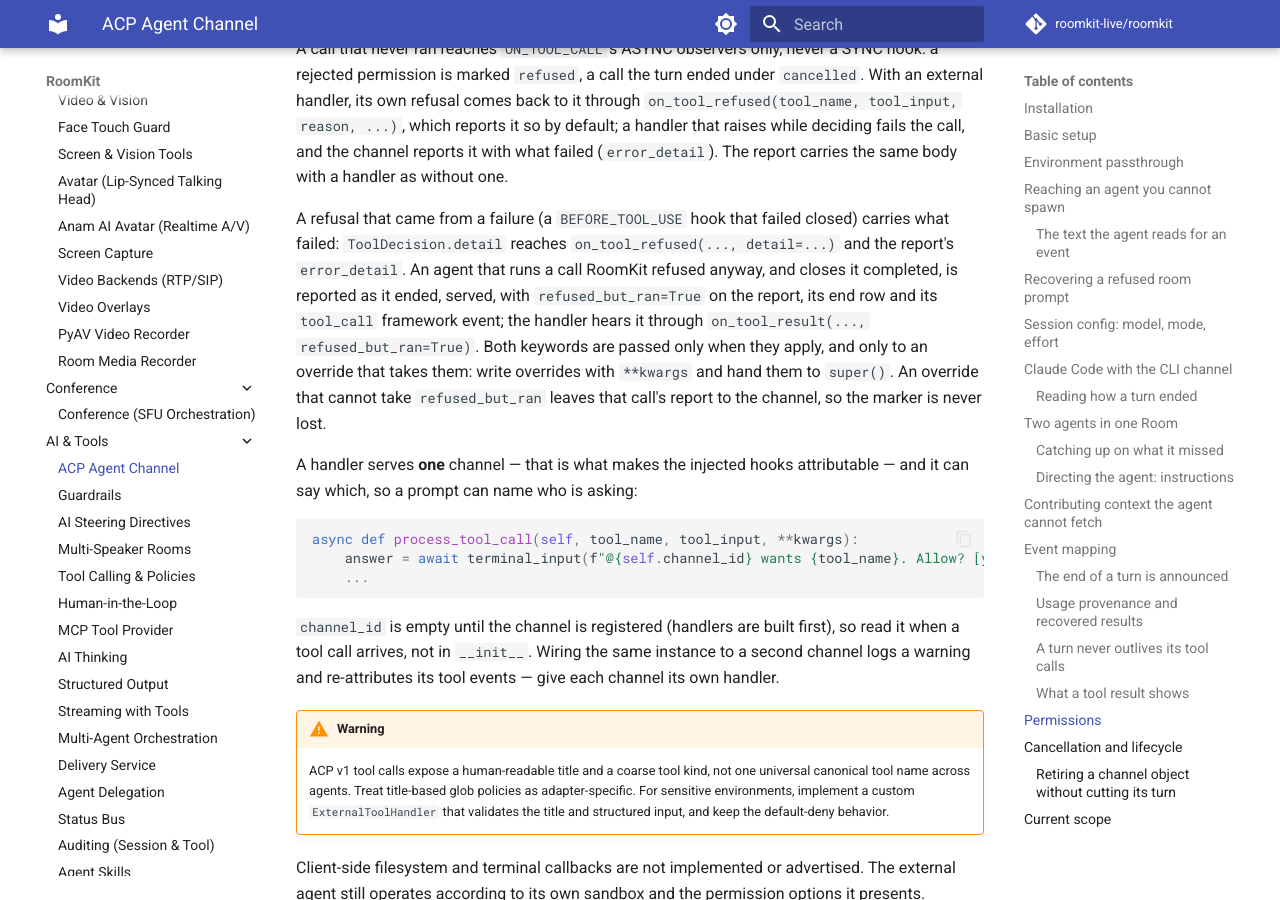
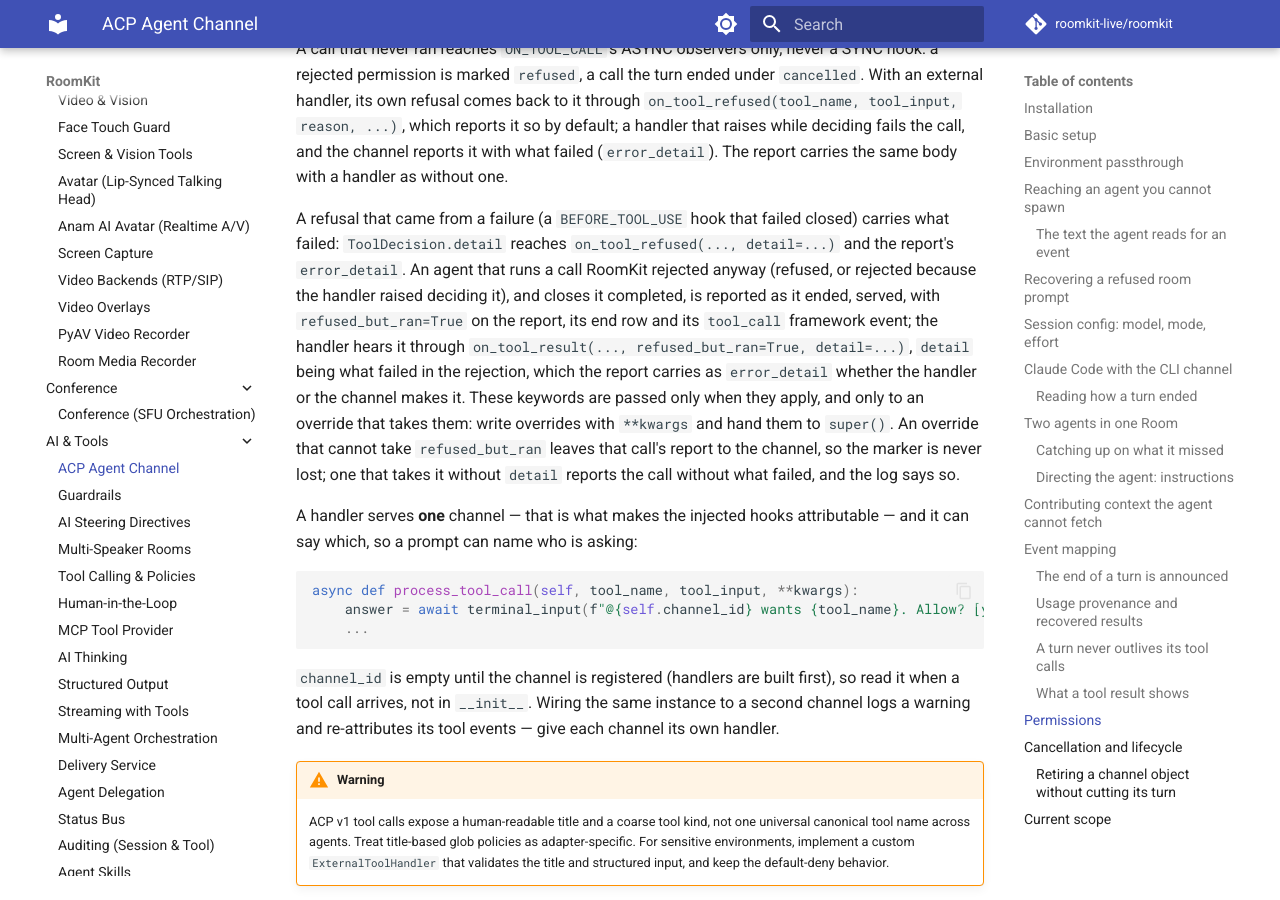
Before and after one commit to roomkit-live/roomkit-docs, an MkDocs documentation site: the page built from docs/guides/acp-channel.md, in a window 1280 px wide and 900 px high, scrolled down 16178 px. Built offline with MkDocs 1.6.1 and Material for MkDocs 9.7.7, drawn with Linux system fonts in a browser that asks for light colours; comment, search, counter and statistics services are not loaded.

Commit message:
docs(acp): a call run past a rejected permission is marked refused_but_ran whatever the rejection came from, and on_tool_result hears what failed through detail (RMK-512)

```diff
--- a/docs/guides/acp-channel.md
+++ b/docs/guides/acp-channel.md
@@ -787,14 +787,18 @@ same body with a handler as without one.
 A refusal that came from a failure (a `BEFORE_TOOL_USE` hook that failed
 closed) carries what failed: `ToolDecision.detail` reaches
 `on_tool_refused(..., detail=...)` and the report's `error_detail`. An agent
-that runs a call RoomKit refused anyway, and closes it completed, is reported
-as it ended, served, with `refused_but_ran=True` on the report, its end row
-and its `tool_call` framework event; the handler hears it through
-`on_tool_result(..., refused_but_ran=True)`. Both keywords are passed only
-when they apply, and only to an override that takes them: write overrides
-with `**kwargs` and hand them to `super()`. An override that cannot take
+that runs a call RoomKit rejected anyway (refused, or rejected because the
+handler raised deciding it), and closes it completed, is reported as it
+ended, served, with `refused_but_ran=True` on the report, its end row and its
+`tool_call` framework event; the handler hears it through
+`on_tool_result(..., refused_but_ran=True, detail=...)`, `detail` being what
+failed in the rejection, which the report carries as `error_detail` whether
+the handler or the channel makes it. These keywords are passed only when they
+apply, and only to an override that takes them: write overrides with
+`**kwargs` and hand them to `super()`. An override that cannot take
 `refused_but_ran` leaves that call's report to the channel, so the marker is
-never lost.
+never lost; one that takes it without `detail` reports the call without what
+failed, and the log says so.
 
 A handler serves **one** channel — that is what makes the injected hooks
 attributable — and it can say which, so a prompt can name who is asking:
```
